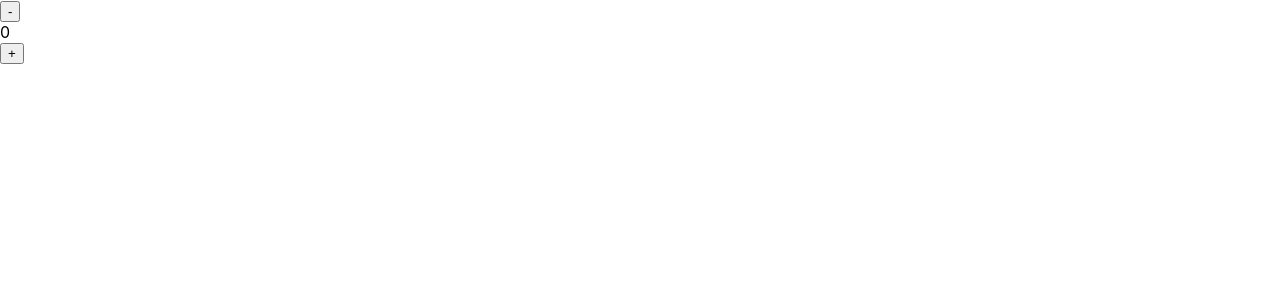
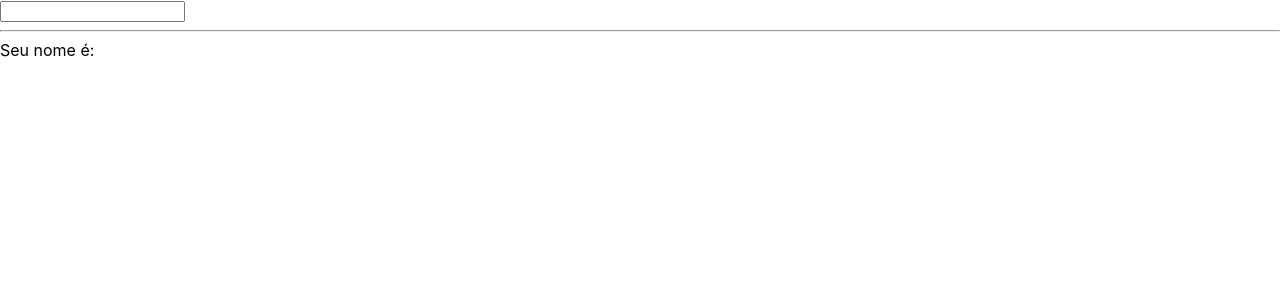
Before and after one commit to Gusm4n/ReactB7, a React (Vite) app in the folder react-vite/: page / in a window 1280 px wide. Shown: the top 300 px of the page. Built offline with nearby package versions, Linux system fonts and the light colour scheme.

Commit message:
Aula de input com state

```diff
--- a/react-vite/src/App.tsx
+++ b/react-vite/src/App.tsx
@@ -1,27 +1,16 @@
-import { useState } from "react";
+import React, { useState } from "react";
 
 const App = () => {
-  const [numero, setNumero] = useState(0)
+  const [name, setName] = useState('')
 
-  const handleMinus = () => {
-    if(numero < 1){
-      return 0
-    }
-    else{
-      setNumero(numero - 1)
-    }
+  const handleInput = (event: React.ChangeEvent<HTMLInputElement>) => {
+    setName( event.target.value )
   }
-
-  const handlePlus = () => {
-    setNumero(numero + 1)
-  }
-
   return (
     <div>
-      <button onClick={handleMinus}>-</button>
-      <div>{numero}</div>
-      <button onClick={handlePlus}>+</button>
-
+      <input type="text" value={name} onChange={handleInput}/>
+      <hr/>
+      Seu nome é: { name }
     </div>
   );
 }
```
